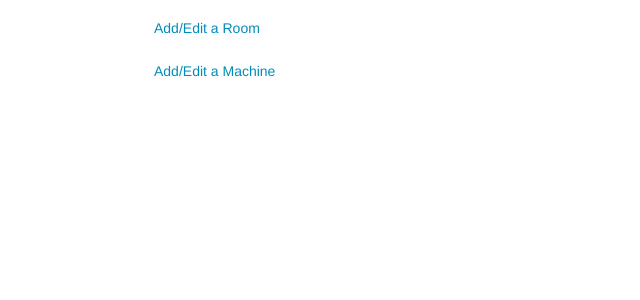
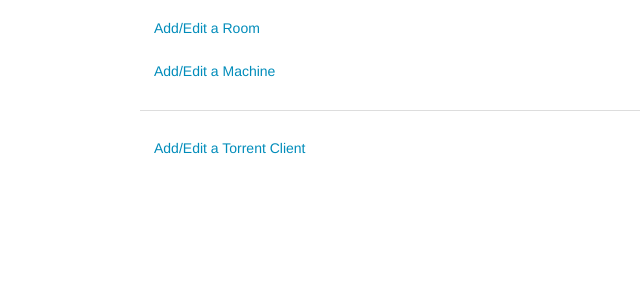
Before and after one commit to rob626/labmgr, a CodeIgniter app: page / in a window 1280 px wide. Shown: the part 197-497 px from the top of the page, without its empty margins (0-640 px from the left). Run offline with CodeIgniter, Linux system fonts and the light colour scheme; some libraries are stand-ins or nearby versions.

Commit message:
Adding admin stuff in the nav page

```diff
--- a/application/views/home.php
+++ b/application/views/home.php
@@ -7,5 +7,7 @@
 			<li><a href='/welcome/add_script'>Add/Edit a Script</a></li>
 			<li><a href='/welcome/add_room'>Add/Edit a Room</a></li>
 			<li><a href='/welcome/add_machine'>Add/Edit a Machine</a></li>
+			<hr>
+			<li><a href='/admin/add_torrent_client'>Add/Edit a Torrent Client</a></li>
 		</ul>
 </div>
```
